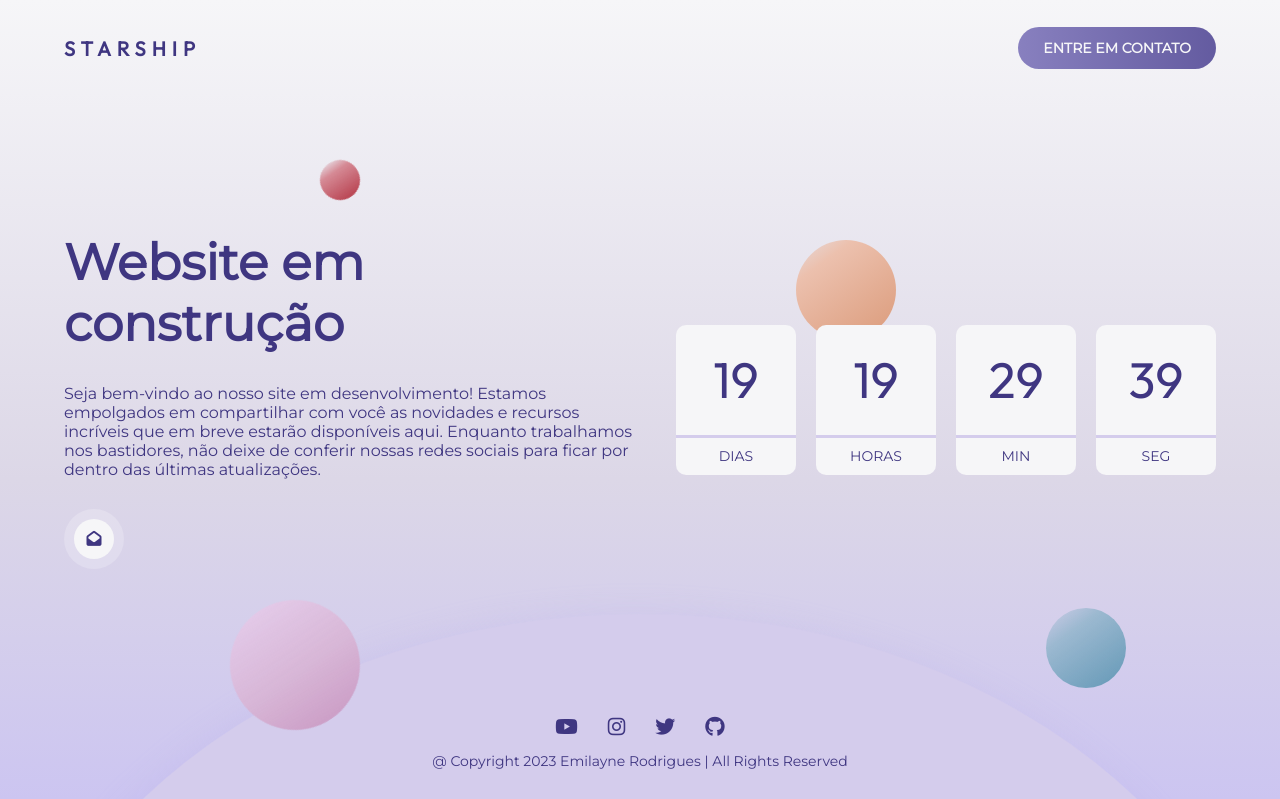
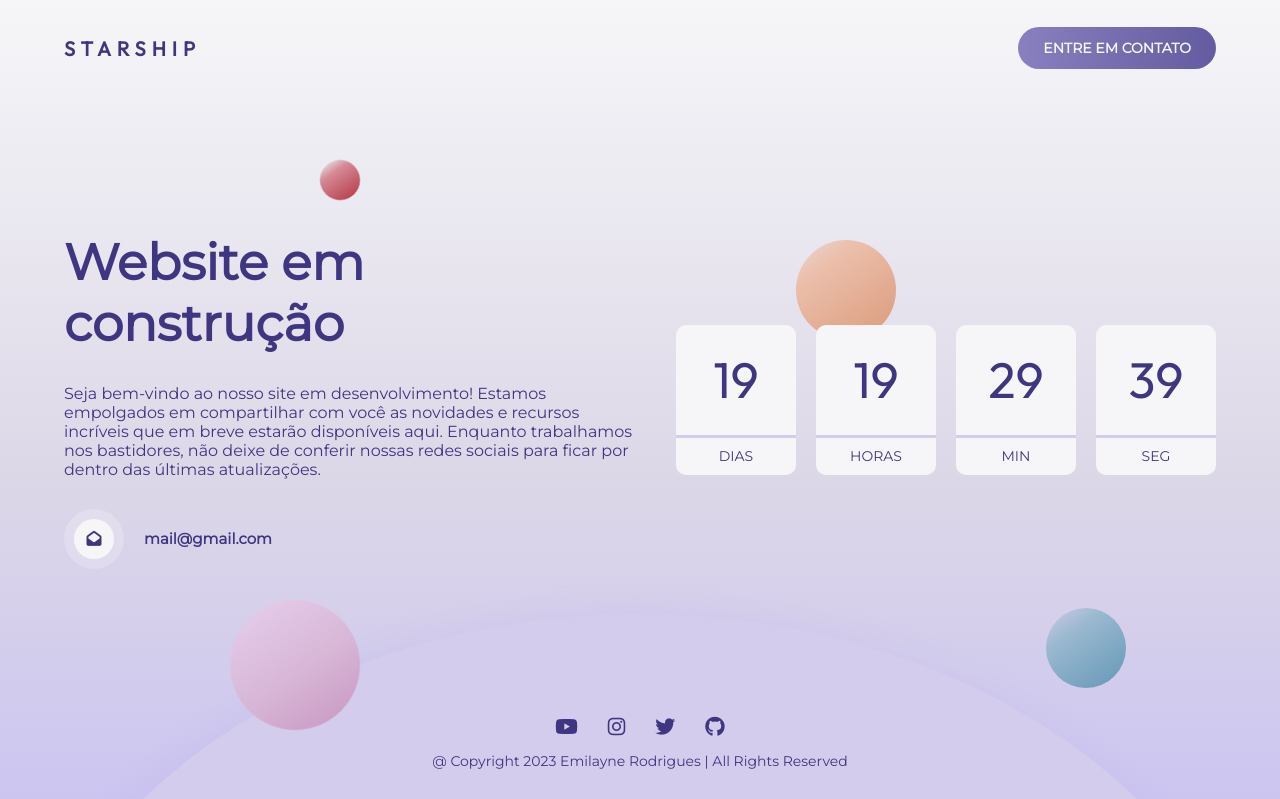
Before and after one commit to emilaynerodrigues/startship-coming-soon, a plain HTML site: page index.html in a window 1280 px wide. Both pictures are taken after a click on the button 94 px from the left and 538 px from the top of the page. Shown: the top 799 px of the page. Drawn offline with Linux system fonts and the light colour scheme.

Commit message:
dando funcionalidade ao button de email

```diff
--- a/index.html
+++ b/index.html
@@ -32,11 +32,14 @@
             não deixe de conferir nossas redes sociais para ficar por dentro das
             últimas atualizações.
           </p>
-          <button class="mail-btn">
-            <div class="mail-inner">
-              <i class="fa-solid fa-envelope-open"></i>
-            </div>
-          </button>
+          <div class="btn-area">
+            <button class="mail-btn">
+              <div class="mail-inner">
+                <i class="fa-solid fa-envelope-open"></i>
+              </div>
+            </button>
+            <span class="display-mail hidden"></span>
+          </div>
         </div>
         <!-- contador content -->
         <div class="content content-2 countdown">
--- a/script/main.js
+++ b/script/main.js
@@ -3,6 +3,8 @@ var hoursContainer = document.querySelector(".hours");
 var minutesContainer = document.querySelector(".minutes");
 var secondsContainer = document.querySelector(".seconds");
 var yearContainer = document.querySelector(".year");
+var button = document.querySelector(".mail-btn");
+var displayMailContainer = document.querySelector(".display-mail");
 
 function countdown() {
   var targetDay = new Date(
@@ -39,3 +41,9 @@ function countdown() {
 window.onload = function () {
   countdown();
 };
+
+button.addEventListener("click", function () {
+  displayMailContainer.textContent = "mail@gmail.com";
+  displayMailContainer.classList.remove("hidden");
+  displayMailContainer.classList.add("visible");
+});
--- a/style/styles.css
+++ b/style/styles.css
@@ -119,6 +119,12 @@ main {
   font-size: 1.6rem;
 }
 
+.btn-area {
+  display: flex;
+  align-items: center;
+  gap: 2rem;
+}
+
 .mail-btn {
   height: 6rem;
   width: 6rem;
@@ -148,6 +154,21 @@ main {
 
 .mail-inner i {
   font-size: 1.5rem;
+}
+
+.hidden {
+  opacity: 0;
+  transition: opacity 0.5s ease-in;
+}
+
+.visible {
+  opacity: 1;
+}
+
+.display-mail {
+  font-size: 1.5rem;
+  font-weight: 600;
+  transition: all 0.3s;
 }
 
 /* contador */
```
